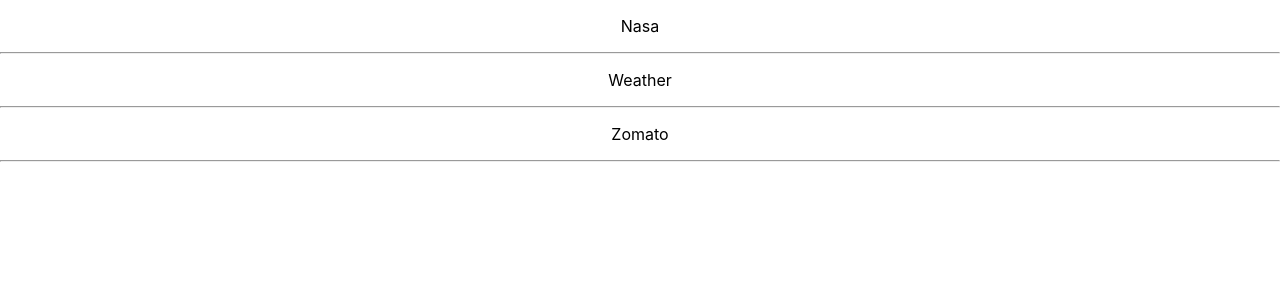
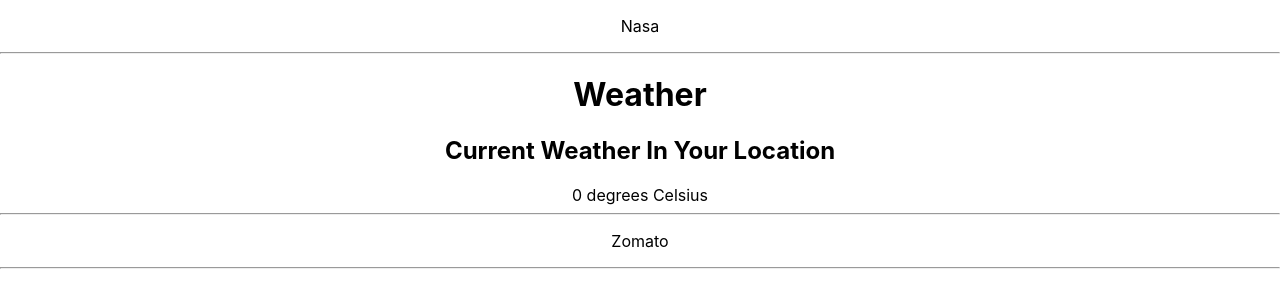
Before and after one commit to Raufeder/teamGit, a React (Create React App) app in the folder 24hourapp/: page / in a window 1280 px wide. Shown: the top 308 px of the page. Built offline with nearby package versions, Linux system fonts and the light colour scheme; no server answers.

Commit message:
fetch + display celsius

```diff
--- a/24hourapp/src/App.js
+++ b/24hourapp/src/App.js
@@ -12,6 +12,7 @@
   }
 
   return (
+
     <div className="App">
       <NasaDisplay geoCoords={coords} />
       <hr />
--- a/24hourapp/src/Components/WeatherDisplay.js
+++ b/24hourapp/src/Components/WeatherDisplay.js
@@ -1,8 +1,33 @@
-import React from "react";
+import React, {useState, useEffect} from "react";
+
+let baseURL = "https://api.openweathermap.org/data/2.5/weather";
+let key ="f9da721e37175547f37fd7af327f89dd"
+
 
 const WeatherDisplay = (props) => {
+
+    let url=`${baseURL}?lon=${props.geoCoords.lon}&lat=${props.geoCoords.lat}&appid=${key}`
+
+    const [temp, setTemp] = useState(0);
+
+    fetch(url)
+        .then(res => res.json())
+        .then((data) => {
+            console.log(data)
+            setTemp(data.main.temp - 273.15)
+        })
+
+
+
+
+
     return (
-        <><p>Weather</p></>
+        <div>
+            <h1>Weather</h1>
+            <h2>Current Weather In Your Location</h2>
+            {temp} degrees Celsius
+
+        </div>
     );
 };
 
```
